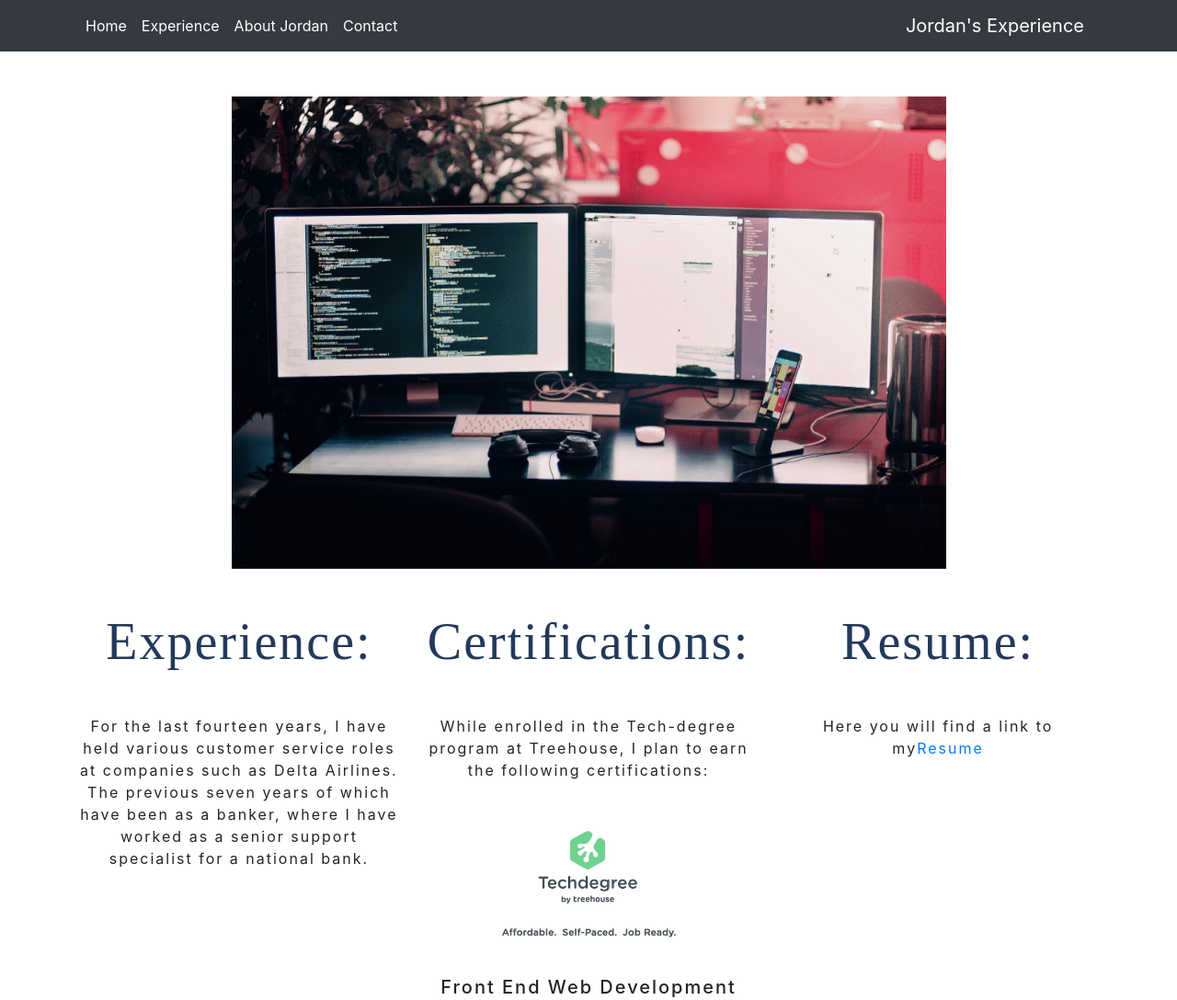
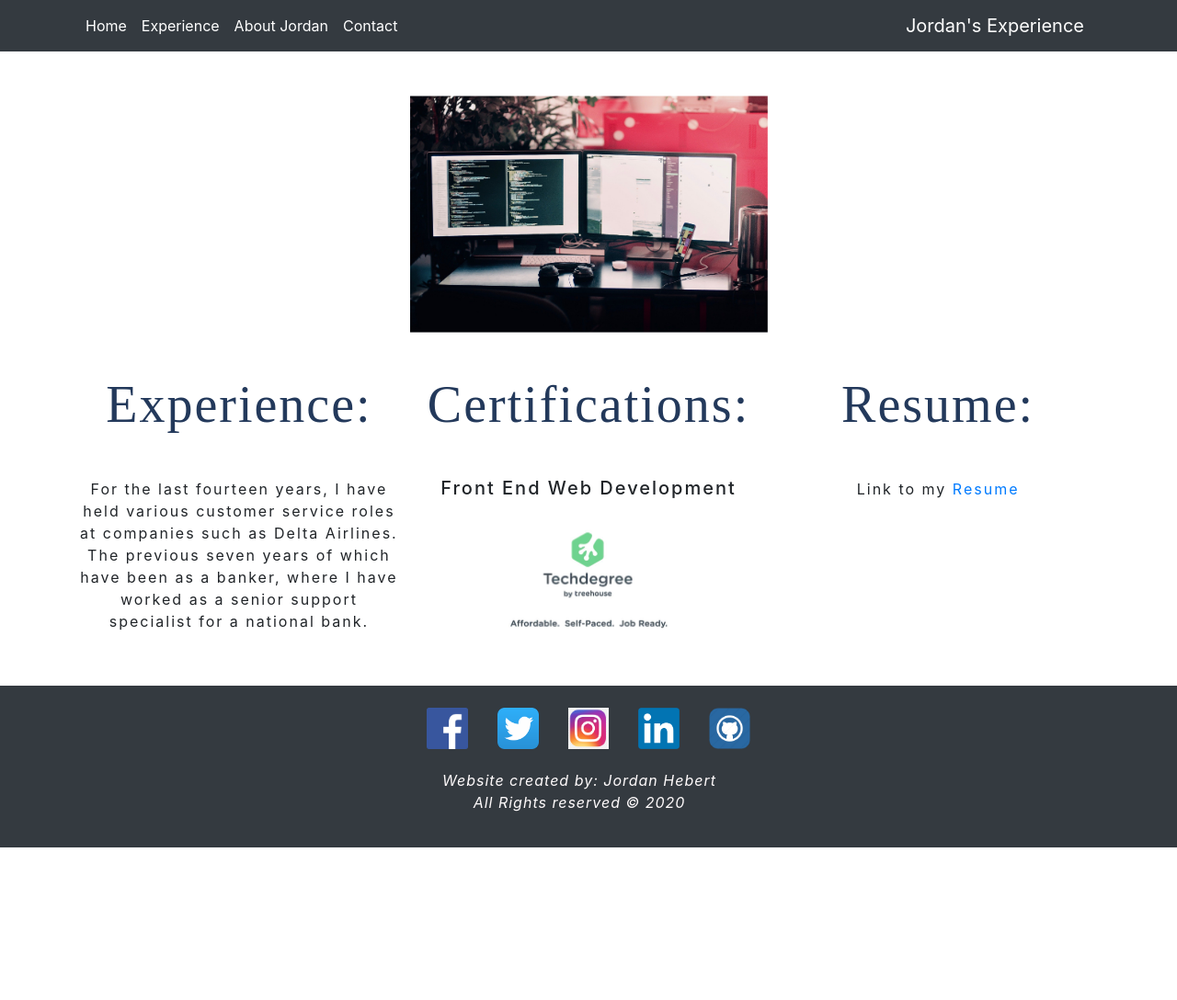
Before and after one commit to JordanMHebert/First-Techdegree-Project, a plain HTML site: page experience.html in a window 1280 px wide. Shown: the top 1088 px of the page at 92% size. After the commit the page ends 922 px from the top, so only its background shows below. Drawn offline with nearby package versions, Linux system fonts and the light colour scheme; a web font is replaced by a local one.

Commit message:
update to site

```diff
--- a/css/styles.css
+++ b/css/styles.css
@@ -40,8 +40,14 @@
 }
 
 #landingImage{
-  max-width: 70%;
+  max-width: 35%;
 }
+
+.treehouseLink{
+  max-width: 90%;
+  margin-top: -2.8em;
+}
+
 
 .nameOfLanguge{
   margin-left: 1em;
@@ -54,6 +60,11 @@
 
 .writing2{
   letter-spacing: 1.2px;
+}
+
+.contactContainer{
+  max-width: 52%;
+  margin: auto;
 }
 
 #title{
--- a/experience.html
+++ b/experience.html
@@ -77,14 +77,12 @@
 				</div>
 				<div class="col">
 					<h3 class="writing text-center display-4" id="title4">Certifications:</h3>
-					<p class="text-center writing mt-5">While enrolled in the Tech-degree program at Treehouse, I plan to earn the following certifications:
-					</p>
-					<a href="https://teamtreehouse.com/techdegree/front-end-web-development" target="_blank"><img src="img/treehouse.jpg" class="img-fluid mx-auto d-block computer" alt="Treehouse" /></a>
-					<p class="text-center writing h5 mb-5">Front End Web Development</p>
+					<p class="text-center writing h5 my-5">Front End Web Development</p>
+					<a href="https://teamtreehouse.com/techdegree/front-end-web-development" target="_blank"><img src="img/treehouse.jpg" class="img-fluid mx-auto d-block treehouseLink" alt="Treehouse" /></a>
 				</div>
 				<div class="col">
 					<h3 class="writing text-center display-4" id="title4">Resume:</h3>
-					<p class="text-center writing mt-5">Here you will find a link to my<a href="Resume.pdf" target="_blank">Resume</a>
+					<p class="text-center writing mt-5">Link to my <a href="Resume.pdf" target="_blank">Resume</a>
 					</p>
 				</div>
 			</div>
```
Also changed, not shown: contact.html (+1 -1 lines), index.html (+1 -1 lines).
